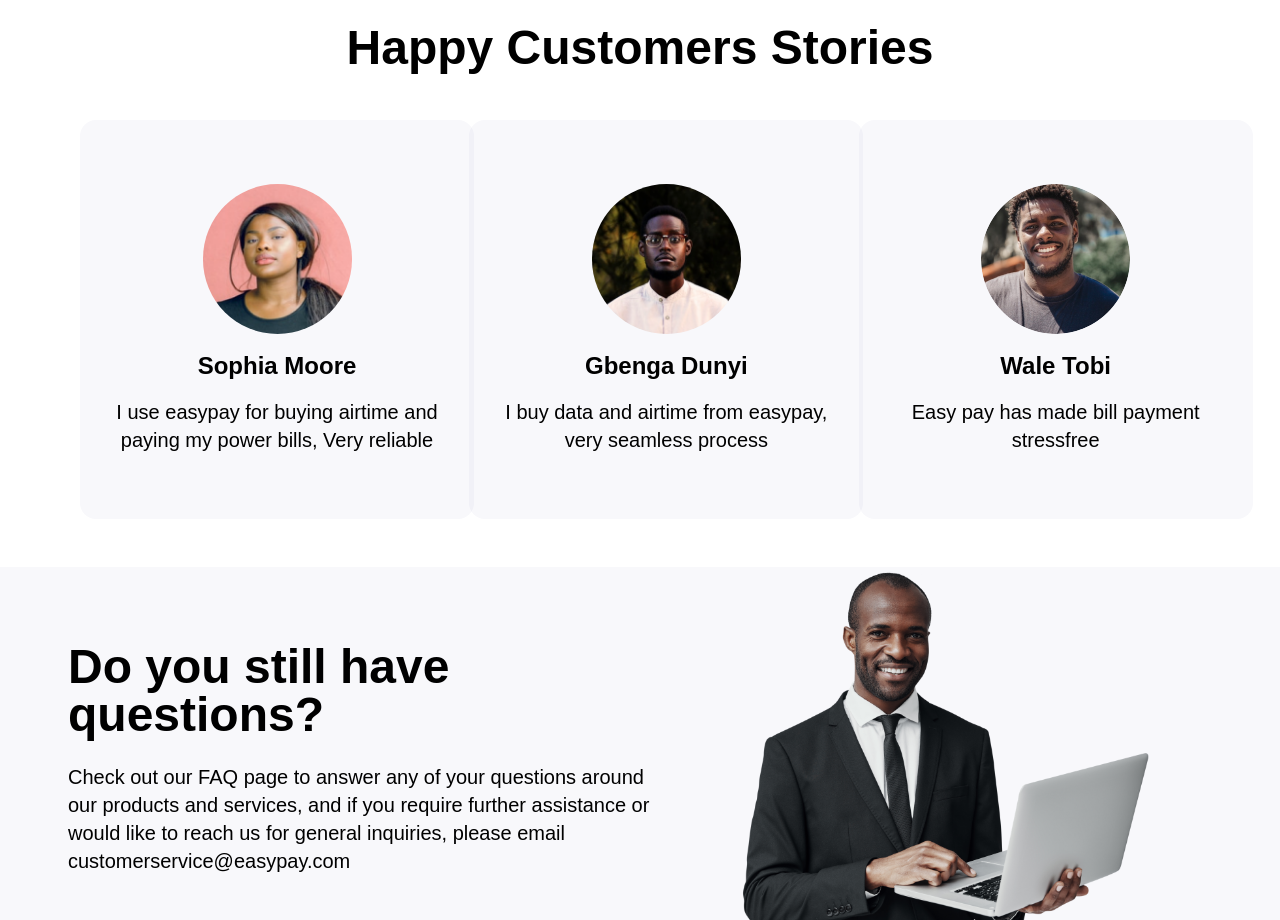
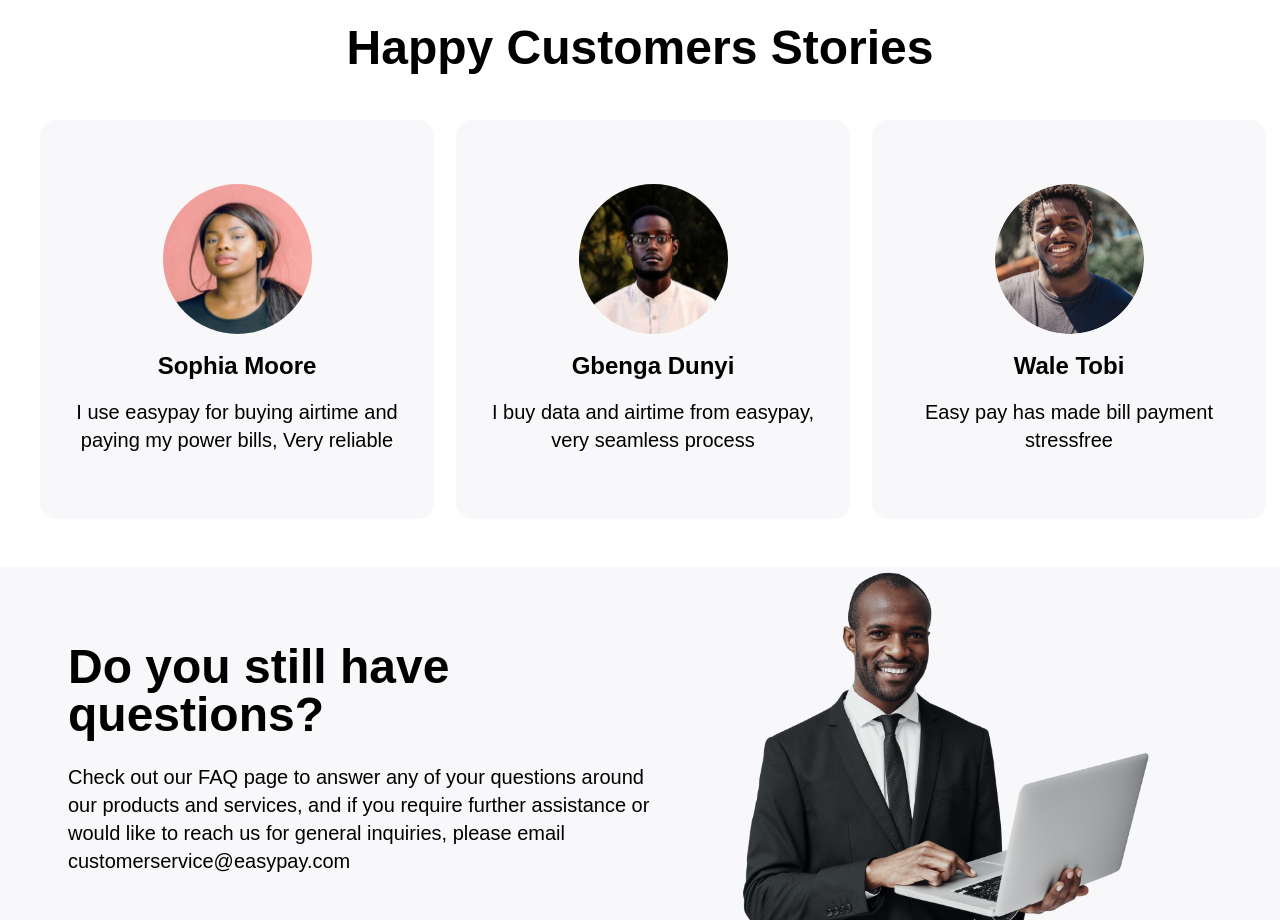
Before and after one commit to Ebiperre/easypay, a React (Create React App) app: page / in a window 1280 px wide. Shown: the part 3600-4520 px from the top of the page. Built offline with nearby package versions, Linux system fonts and the light colour scheme; a web font is replaced by a local one.

Commit message:
feat: Padding update to happy.jsx

```diff
--- a/src/pages/Home/components/Happy.jsx
+++ b/src/pages/Home/components/Happy.jsx
@@ -30,7 +30,7 @@ const Happy = () => {
         </div>
 
         {/* cards */}
-        <div className="grid grid-cols-1 sm:grid-cols-3 gap-12 px-0 sm:px-12 mt-12">
+        <div className="grid grid-cols-1 sm:grid-cols-3 gap-12 px-0 sm:px-2 mt-12">
             {peoples.map((people) =>
           <div className="bg-blueBg w-[394px] h-[399px] px-5 py-5 flex items-center justify-center rounded-2xl">
             {/* img */}
```
